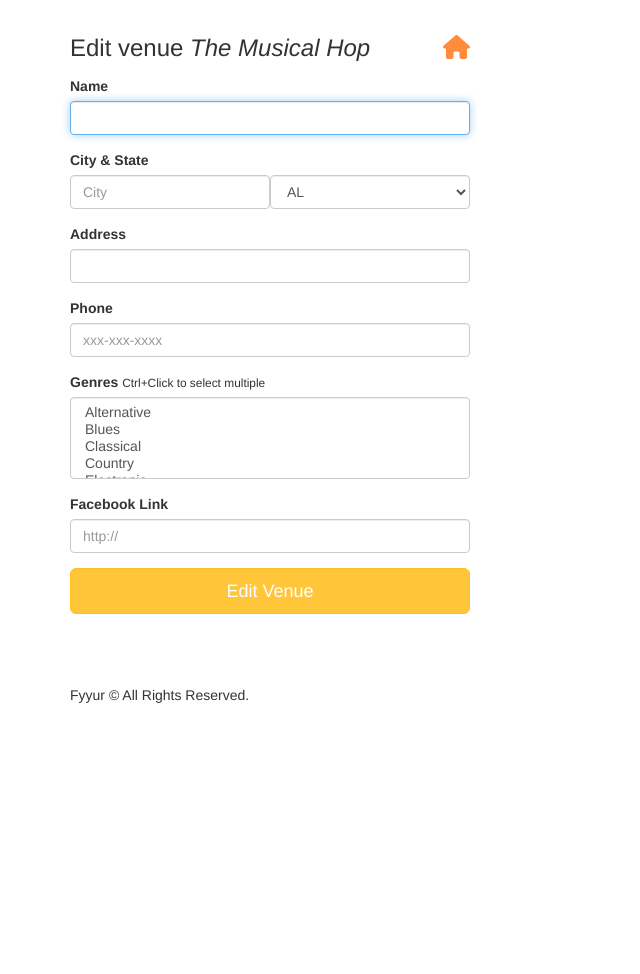
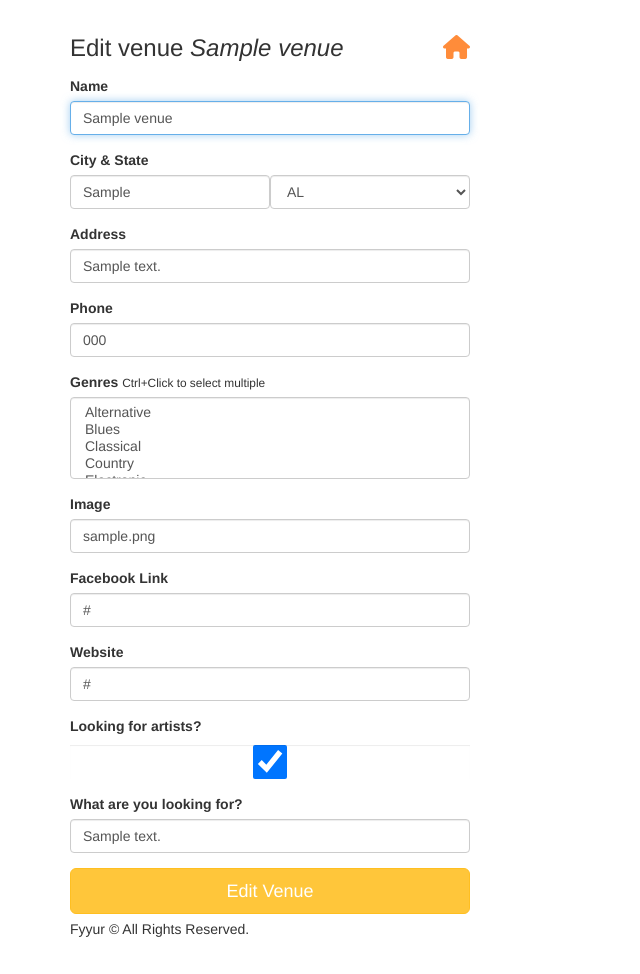
Before and after one commit to rohangandhi109/fyyur, a Flask app: page /venues/1/edit in a window 1280 px wide. Shown: the part 60-1034 px from the top of the page, without its empty margins (0-640 px from the left). Before the commit the page ends 763 px from the top, so only its background shows below. Run offline with Flask 2, Linux system fonts and the light colour scheme; tables that the repository leaves empty hold one stand-in row (values such as "Sample post"); some libraries are stand-ins or nearby versions.

Commit message:
only join remaining

```diff
--- a/app.py
+++ b/app.py
@@ -49,8 +49,6 @@ class Venue(db.Model):
     seeking_description = db.Column(db.String())
     shows = db.relationship('Show', backref='venue', lazy=True)
 
-    # TODO: implement any missing fields, as a database migration using Flask-Migrate
-
 
 class Artist(db.Model):
     __tablename__ = 'artist'
@@ -68,8 +66,6 @@ class Artist(db.Model):
     seeking_description = db.Column(db.String())
     shows = db.relationship('Show', backref='artist', lazy=True)
 
-    # TODO: implement any missing fields, as a database migration using Flask-Migrate
-
 
 class Show(db.Model):
     id = db.Column(db.Integer, primary_key=True)
@@ -79,12 +75,10 @@ class Show(db.Model):
         'artist.id'), nullable=False)
     start_time = db.Column(db.DateTime, nullable=False)
 
-# TODO Implement Show and Artist models, and complete all model relationships and properties, as a database migration.
-
-
 #----------------------------------------------------------------------------#
 # Filters.
 #----------------------------------------------------------------------------#
+
 
 def format_datetime(value, format='medium'):
     date = dateutil.parser.parse(value)
@@ -124,13 +118,14 @@ def venues():
             venue_data.append({
                 "id": venue.id,
                 "name": venue.name,
-                "num_upcoming_shows": 1  # Code remaining
+                "num_upcoming_shows": len(Show.query.filter(Show.venue_id == venue.id).filter(datetime.now() < Show.start_time).all())
             })
         data.append({
             "city": area.city,
             "state": area.state,
             "venues": venue_data
         })
+        print(data)
     return render_template('pages/venues.html', areas=data)
 
 
@@ -144,7 +139,7 @@ def search_venues():
         data.append({
             "id": result.id,
             "name": result.name,
-            "num_upcoming_shows": 0,
+            "num_upcoming_shows": len(Show.query.filter(Show.venue_id == result.id).filter(datetime.now() < Show.start_time).all())
         })
 
     response = {
@@ -187,9 +182,10 @@ def create_venue_submission():
         facebook_link = request.form['facebook_link']
         image_link = request.form['image_link']
         website = request.form['website']
+        address = request.form['address']
         seeking_talent = True if 'seeking_talent' in request.form else False
         seeking_description = request.form['seeking_description']
-        venue = Venue(name=name, city=city, state=state, phone=phone,
+        venue = Venue(name=name, city=city, address=address, state=state, phone=phone,
                       genres=genres, facebook_link=facebook_link,
                       image_link=image_link, website=website, seeking_description=seeking_description, seeking_talent=seeking_talent)
 
@@ -242,16 +238,21 @@ def artists():
 
 @ app.route('/artists/search', methods=['POST'])
 def search_artists():
-    # TODO: implement search on artists with partial string search. Ensure it is case-insensitive.
-    # seach for "A" should return "Guns N Petals", "Matt Quevado", and "The Wild Sax Band".
-    # search for "band" should return "The Wild Sax Band".
+    search_term = request.form.get('search_term', '')
+    search_result = Artist.query.filter(
+        Artist.name.ilike(f'%{search_term}%')).all()
+
+    data = []
+    for result in search_result:
+        data.append({
+            "id": result.id,
+            "name": result.name,
+            "num_upcoming_shows": len(Show.query.filter(Show.artist_id == result.id).filter(datetime.now() < Show.start_time).all())
+        })
+
     response = {
-        "count": 1,
-        "data": [{
-            "id": 4,
-            "name": "Guns N Petals",
-            "num_upcoming_shows": 0,
-        }]
+        "count": len(search_result),
+        "data": data
     }
     return render_template('pages/search_artists.html', results=response, search_term=request.form.get('search_term', ''))
 
@@ -273,56 +274,99 @@ def show_artist(artist_id):
 @ app.route('/artists/<int:artist_id>/edit', methods=['GET'])
 def edit_artist(artist_id):
     form = ArtistForm()
-    artist = {
-        "id": 4,
-        "name": "Guns N Petals",
-        "genres": ["Rock n Roll"],
-        "city": "San Francisco",
-        "state": "CA",
-        "phone": "326-123-5000",
-        "website": "https://www.gunsnpetalsband.com",
-        "facebook_link": "https://www.facebook.com/GunsNPetals",
-        "seeking_venue": True,
-        "seeking_description": "Looking for shows to perform at in the San Francisco Bay Area!",
-        "image_link": "https://images.unsplash.com/photo-1549213783-8284d0336c4f?ixlib=rb-1.2.1&ixid=eyJhcHBfaWQiOjEyMDd9&auto=format&fit=crop&w=300&q=80"
-    }
-    # TODO: populate form with fields from artist with ID <artist_id>
+    artist = Artist.query.get(artist_id)
+    if artist:
+        form.name.data = artist.name
+        form.genres.data = artist.genres
+        form.city.data = artist.city
+        form.state.data = artist.state
+        form.website.data = artist.website
+        form.phone.data = artist.phone
+        form.facebook_link.data = artist.facebook_link
+        form.image_link.data = artist.image_link
+        form.seeking_description.data = artist.seeking_description
+        form.seeking_venue.data = artist.seeking_venue
     return render_template('forms/edit_artist.html', form=form, artist=artist)
 
 
 @ app.route('/artists/<int:artist_id>/edit', methods=['POST'])
 def edit_artist_submission(artist_id):
-    # TODO: take values from the form submitted, and update existing
-    # artist record with ID <artist_id> using the new attributes
+    error = False
+    artist = Artist.query.get(artist_id)
+    try:
+        artist.name = request.form['name']
+        artist.city = request.form['city']
+        artist.state = request.form['state']
+        artist.phone = request.form['phone']
+        artist.genres = request.form.getlist('genres')
+        artist.image_link = request.form['image_link']
+        artist.facebook_link = request.form['facebook_link']
+        artist.website = request.form['website']
+        artist.seeking_venue = True if 'seeking_venue' in request.form else False
+        artist.seeking_description = request.form['seeking_description']
 
+        db.session.commit()
+    except:
+        error = True
+        print(sys.exc_info)
+        db.session.rollback()
+    finally:
+        db.session.close()
+    if error:
+        flash(f'An error occurred. artist could not be changed.')
+    if not error:
+        flash(f'artist was successfully updated!')
     return redirect(url_for('show_artist', artist_id=artist_id))
 
 
 @ app.route('/venues/<int:venue_id>/edit', methods=['GET'])
 def edit_venue(venue_id):
     form = VenueForm()
-    venue = {
-        "id": 1,
-        "name": "The Musical Hop",
-        "genres": ["Jazz", "Reggae", "Swing", "Classical", "Folk"],
-        "address": "1015 Folsom Street",
-        "city": "San Francisco",
-        "state": "CA",
-        "phone": "123-123-1234",
-        "website": "https://www.themusicalhop.com",
-        "facebook_link": "https://www.facebook.com/TheMusicalHop",
-        "seeking_talent": True,
-        "seeking_description": "We are on the lookout for a local artist to play every two weeks. Please call us.",
-        "image_link": "https://images.unsplash.com/photo-1543900694-133f37abaaa5?ixlib=rb-1.2.1&ixid=eyJhcHBfaWQiOjEyMDd9&auto=format&fit=crop&w=400&q=60"
-    }
-    # TODO: populate form with values from venue with ID <venue_id>
+    venue = Venue.query.get(venue_id)
+    if venue:
+        form.name.data = venue.name
+        form.genres.data = venue.genres
+        form.address.data = venue.address
+        form.city.data = venue.city
+        form.state.data = venue.state
+        form.phone.data = venue.phone
+        form.website.data = venue.website
+        form.facebook_link.data = venue.facebook_link
+        form.image_link.data = venue.image_link
+        form.seeking_description.data = venue.seeking_description
+        form.seeking_talent.data = venue.seeking_talent
     return render_template('forms/edit_venue.html', form=form, venue=venue)
 
 
 @ app.route('/venues/<int:venue_id>/edit', methods=['POST'])
 def edit_venue_submission(venue_id):
-    # TODO: take values from the form submitted, and update existing
-    # venue record with ID <venue_id> using the new attributes
+    error = False
+    venue = Venue.query.get(venue_id)
+    try:
+        venue.name = request.form['name']
+        venue.city = request.form['city']
+        venue.state = request.form['state']
+        venue.address = request.form['address']
+        venue.phone = request.form['phone']
+        venue.genres = request.form.getlist('genres')
+        venue.image_link = request.form['image_link']
+        venue.facebook_link = request.form['facebook_link']
+        venue.website = request.form['website']
+        venue.seeking_talent = True if 'seeking_talent' in request.form else False
+        venue.seeking_description = request.form['seeking_description']
+
+        db.session.commit()
+    except:
+        error = True
+        print(sys.exc_info)
+        db.session.rollback()
+    finally:
+        db.session.close()
+    if error:
+        flash(f'An error occurred. Venue could not be changed.')
+    if not error:
+        flash(f'Venue was successfully updated!')
+
     return redirect(url_for('show_venue', venue_id=venue_id))
 
 #  Create Artist
@@ -375,45 +419,18 @@ def create_artist_submission():
 
 @ app.route('/shows')
 def shows():
-    # displays list of shows at /shows
-    # TODO: replace with real venues data.
-    #       num_shows should be aggregated based on number of upcoming shows per venue.
-    data = [{
-        "venue_id": 1,
-        "venue_name": "The Musical Hop",
-        "artist_id": 4,
-        "artist_name": "Guns N Petals",
-        "artist_image_link": "https://images.unsplash.com/photo-1549213783-8284d0336c4f?ixlib=rb-1.2.1&ixid=eyJhcHBfaWQiOjEyMDd9&auto=format&fit=crop&w=300&q=80",
-        "start_time": "2019-05-21T21:30:00.000Z"
-    }, {
-        "venue_id": 3,
-        "venue_name": "Park Square Live Music & Coffee",
-        "artist_id": 5,
-        "artist_name": "Matt Quevedo",
-        "artist_image_link": "https://images.unsplash.com/photo-1495223153807-b916f75de8c5?ixlib=rb-1.2.1&ixid=eyJhcHBfaWQiOjEyMDd9&auto=format&fit=crop&w=334&q=80",
-        "start_time": "2019-06-15T23:00:00.000Z"
-    }, {
-        "venue_id": 3,
-        "venue_name": "Park Square Live Music & Coffee",
-        "artist_id": 6,
-        "artist_name": "The Wild Sax Band",
-        "artist_image_link": "https://images.unsplash.com/photo-1558369981-f9ca78462e61?ixlib=rb-1.2.1&ixid=eyJhcHBfaWQiOjEyMDd9&auto=format&fit=crop&w=794&q=80",
-        "start_time": "2035-04-01T20:00:00.000Z"
-    }, {
-        "venue_id": 3,
-        "venue_name": "Park Square Live Music & Coffee",
-        "artist_id": 6,
-        "artist_name": "The Wild Sax Band",
-        "artist_image_link": "https://images.unsplash.com/photo-1558369981-f9ca78462e61?ixlib=rb-1.2.1&ixid=eyJhcHBfaWQiOjEyMDd9&auto=format&fit=crop&w=794&q=80",
-        "start_time": "2035-04-08T20:00:00.000Z"
-    }, {
-        "venue_id": 3,
-        "venue_name": "Park Square Live Music & Coffee",
-        "artist_id": 6,
-        "artist_name": "The Wild Sax Band",
-        "artist_image_link": "https://images.unsplash.com/photo-1558369981-f9ca78462e61?ixlib=rb-1.2.1&ixid=eyJhcHBfaWQiOjEyMDd9&auto=format&fit=crop&w=794&q=80",
-        "start_time": "2035-04-15T20:00:00.000Z"
-    }]
+    shows = db.session.query(Show).join(Artist).join(Venue).all()
+
+    data = []
+    for show in shows:
+        data.append({
+            "venue_id": show.venue_id,
+            "venue_name": show.venue.name,
+            "artist_id": show.artist_id,
+            "artist_name": show.artist.name,
+            "artist_image_link": show.artist.image_link,
+            "start_time": show.start_time.strftime('%Y-%m-%d %H:%M:%S')
+        })
     return render_template('pages/shows.html', shows=data)
 
 
--- a/templates/forms/edit_venue.html
+++ b/templates/forms/edit_venue.html
@@ -41,9 +41,27 @@ block content %}
       commas', autofocus = true) }}
     </div>
     <div class="form-group">
+      <label for="image_link">Image</label>
+      {{ form.image_link(class_ = 'form-control', placeholder='http://',
+      autofocus = true) }}
+    </div>
+    <div class="form-group">
       <label for="genres">Facebook Link</label>
       {{ form.facebook_link(class_ = 'form-control', placeholder='http://',
       autofocus = true) }}
+    </div>
+    <div class="form-group">
+      <label for="website">Website</label>
+      {{ form.website(class_ = 'form-control', placeholder='http://', autofocus
+      = true) }}
+    </div>
+    <div class="form-group">
+      <label for="seeking_talent">Looking for artists?</label>
+      {{ form.seeking_talent(class_ = 'form-control', autofocus = true) }}
+    </div>
+    <div class="form-group">
+      <label for="seeking_description">What are you looking for?</label>
+      {{ form.seeking_description(class_ = 'form-control', autofocus = true) }}
     </div>
     <input
       type="submit"
```
Also changed, not shown: templates/forms/edit_artist.html (+18 -0 lines).
